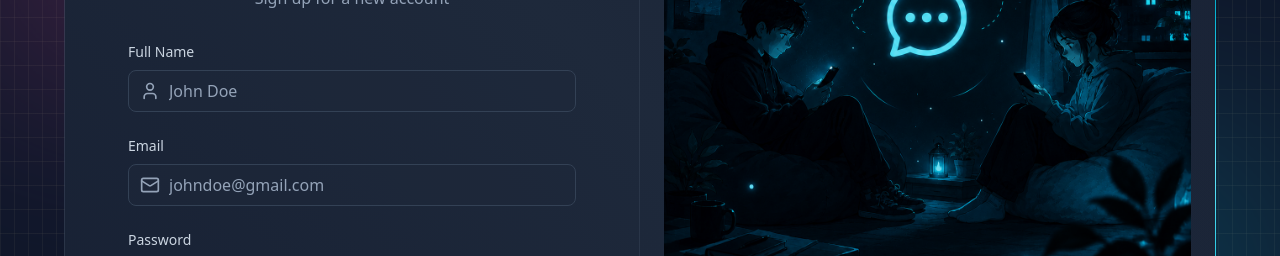
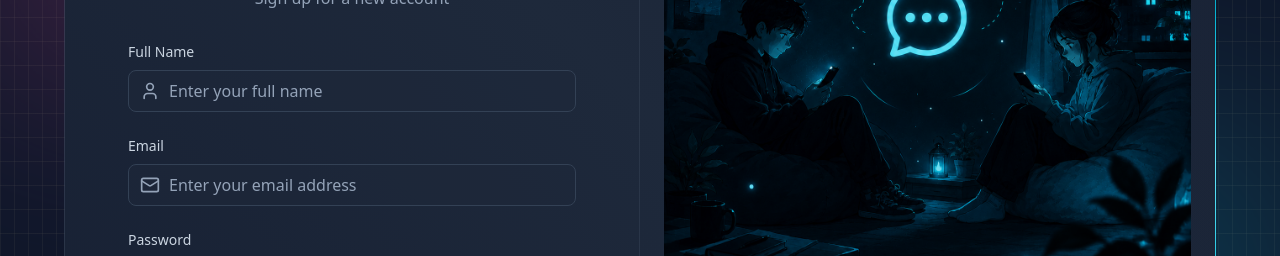
Before and after one commit to PramodNimare111/Ai-powered-chat-app, a React (Vite) app in the folder frontend/: page /signup in a window 1280 px wide. Shown: the part 295-551 px from the top of the page. Built offline with nearby package versions, Linux system fonts and the light colour scheme; no server answers.

Commit message:
updating ui bugs

```diff
--- a/frontend/src/pages/LoginPage.jsx
+++ b/frontend/src/pages/LoginPage.jsx
@@ -51,7 +51,7 @@
                         value={formData.email}
                         onChange={(e) => setFormData({ ...formData, email: e.target.value })}
                         className="input"
-                        placeholder="johndoe@gmail.com"
+                        placeholder="Enter your email address"
                       />
                     </div>
                   </div>
--- a/frontend/src/pages/SignUpPage.jsx
+++ b/frontend/src/pages/SignUpPage.jsx
@@ -53,7 +53,7 @@
                         value={formData.fullName}
                         onChange={(e) => setFormData({ ...formData, fullName: e.target.value })}
                         className="input"
-                        placeholder="John Doe"
+                        placeholder="Enter your full name"
                       />
                     </div>
                   </div>
@@ -69,7 +69,7 @@
                         value={formData.email}
                         onChange={(e) => setFormData({ ...formData, email: e.target.value })}
                         className="input"
-                        placeholder="johndoe@gmail.com"
+                        placeholder="Enter your email address"
                       />
                     </div>
                   </div>
```
